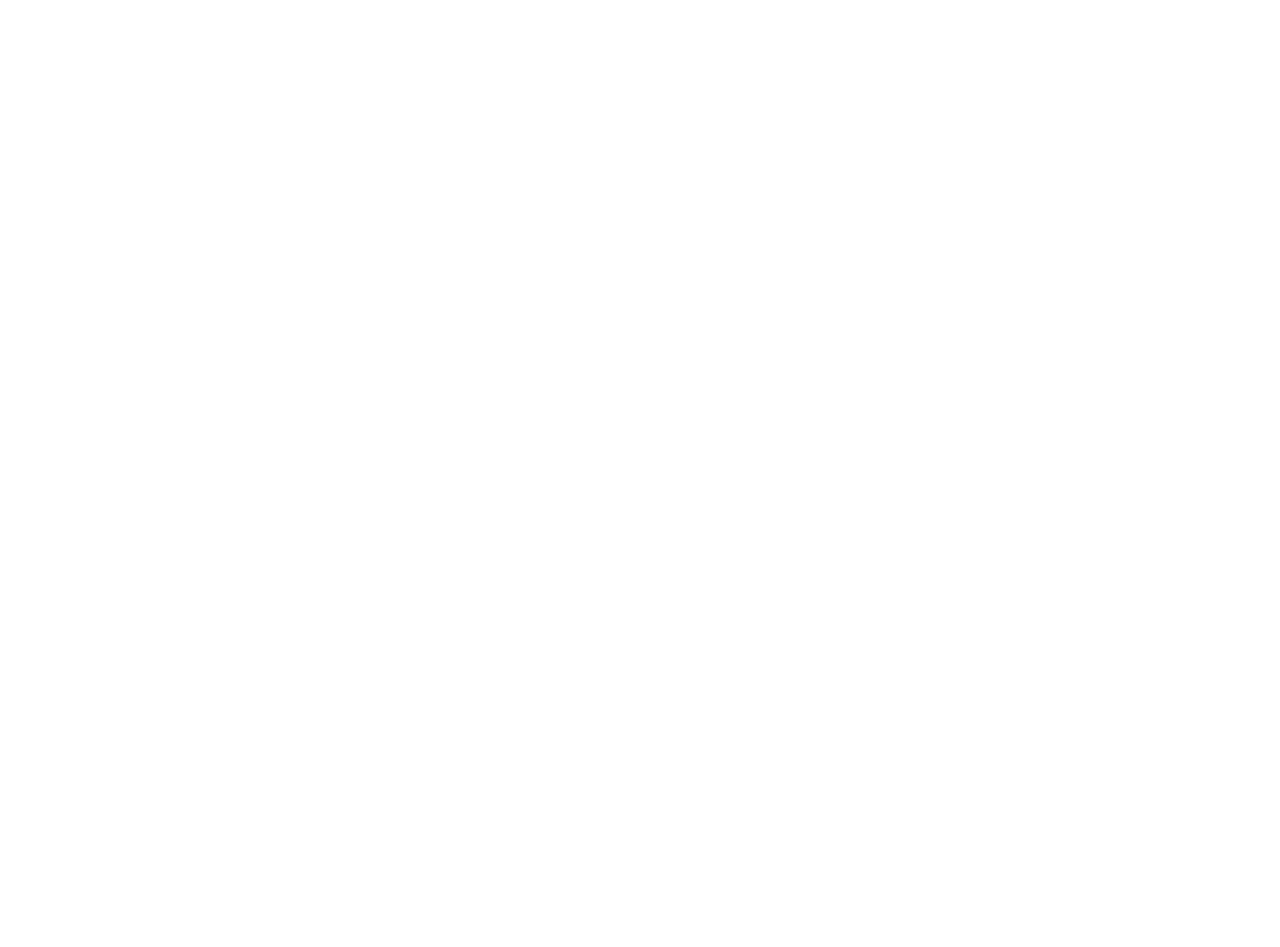
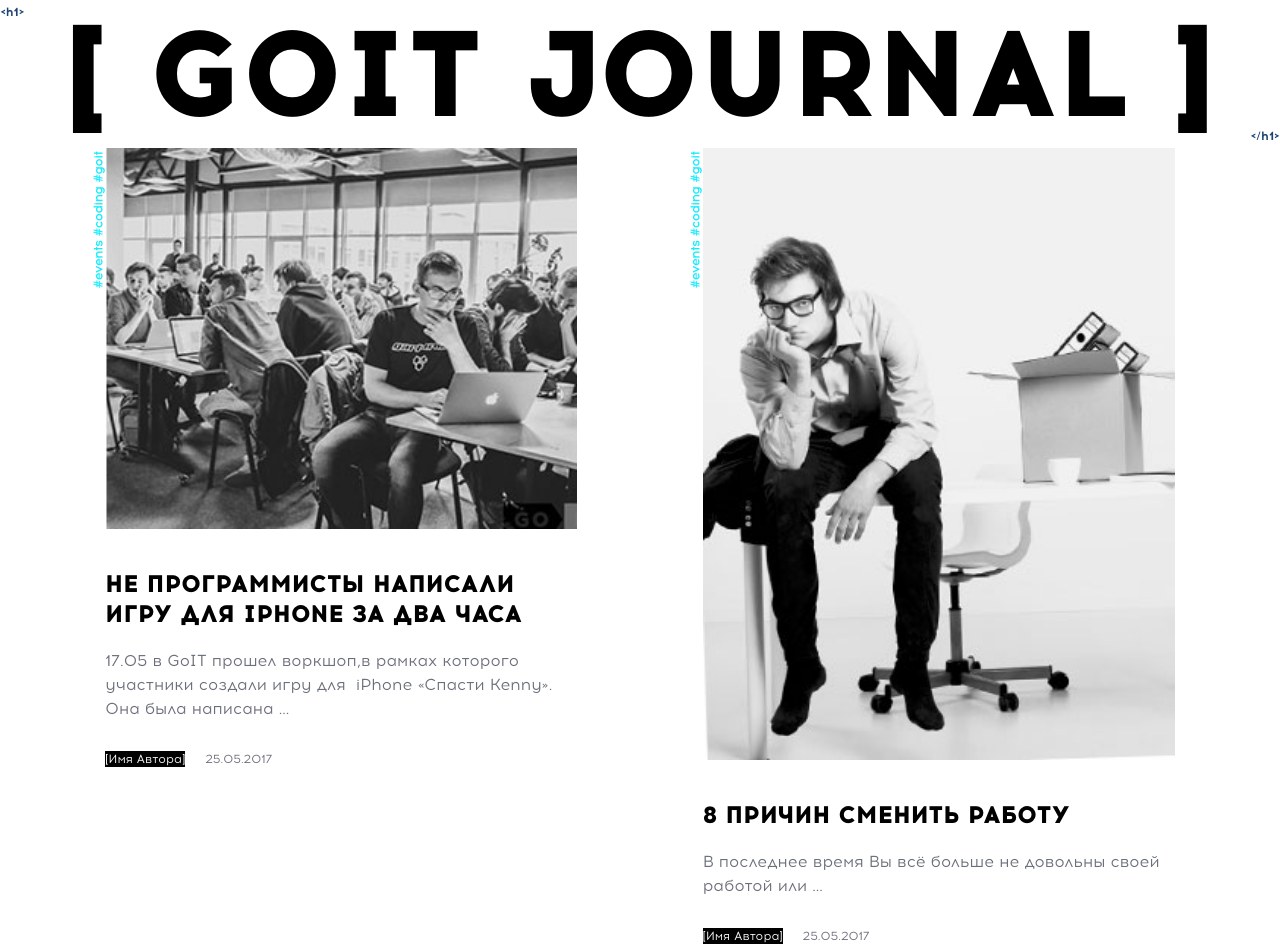
Before and after one commit to NadyaHristuk/Bootcamp4-FP, a plain HTML site: page src/index.html in a window 1280 px wide. Shown: the top 947 px of the page. Before the commit the page ends 800 px from the top, so only its background shows below. Drawn offline with nearby package versions, Linux system fonts and the light colour scheme; files that its build step writes are made by us from their sources.

Commit message:
main-journal

```diff
--- a/gulpfile.js
+++ b/gulpfile.js
@@ -88,7 +88,7 @@ gulp.task('watch', () => {
   // Следим за изменениями в любом html файле и вызываем таск 'html' на каждом изменении
   gulp.watch('./src/**/*.html', ['html']);
   // Следим за изменениями в любом sass файле и вызываем таск 'css' на каждом изменении
-  gulp.watch('./src/sass/**/*.scss', ['css']);
+  gulp.watch('./src/scss/**/*.scss', ['css']);
   // Следим за изменениями картинок и вызываем таск 'img' на каждом изменении
   gulp.watch('./src/images/**/*.*', ['img']);
   // Следим за изменениями в шрифтах и вызываем таск 'fonts' на каждом изменении
--- /dev/null
+++ b/src/html/main-journal.html
@@ -0,0 +1,87 @@
+<main class="b-main-journal">
+            <h2 class="b-journal-top-text">[ GoIT journal ]</h2>
+    <div class="b-journal__media">
+        <article class="b-journal-article">
+            <div class="b-journal-article__picture">
+                <picture>
+                    <source media="(min-width:320px)" srcset="../images/art-1.jpg 320w">
+                    <img src="../images/art-1.jpg" alt="article-1">
+                </picture>
+            </div>
+            <section class="b-journal__section">
+                <h3 class="title-third b-journal-article--title-third">Не программисты написали игру для iPhone за два часа</h3>
+                <p class="b-journal__text">17.05 в GoIT прошел воркшоп,в рамках которого участники создали игру для  iPhone «Спасти Kenny». Oна была написана ...
+                <p class="b-journal__text-bot"><span class="b-journal__text-bot-name">[Имя автора]</span>25.05.2017</p></p>
+            </section>
+        </article>
+
+
+        <article class="b-journal-article">
+            <div class="b-journal-article__picture">
+                <picture>
+                    <source media="(min-width:320px)" srcset="../images/art-2.jpg 320w">
+                    <img src="../images/art-2.jpg" alt="article-2">
+                </picture>
+            </div>
+            <section class="b-journal__section">
+                <h3 class="title-third b-journal-article--title-third">8 причин сменить работу</h3>
+                <p class="b-journal__text">В последнее время Вы всё больше не довольны своей работой или ...
+                <p class="b-journal__text-bot"><span class="b-journal__text-bot-name">[Имя автора]</span>25.05.2017</p></p>
+            </section>
+        </article>
+
+    <article class="b-journal-article">
+        <div class="b-journal-article__picture">
+            <picture>
+                <source media="(min-width:320px)" srcset="../images/art-3.jpg 320w">
+                <img src="../images/art-3.jpg" alt="article-3">
+            </picture>
+        </div>
+        <section class="b-journal__section">
+            <h3 class="title-third b-journal-article--title-third">История успеха выпускника</h3>
+            <p class="b-journal__text">Когда студент заканчивает обучение, то у него всегда есть ...
+            <p class="b-journal__text-bot"><span class="b-journal__text-bot-name">[Имя автора]</span>25.05.2017</p></p>
+        </section>
+    </article>
+        <article class="b-journal-article">
+            <div class="b-journal-article__picture">
+                <picture>
+                    <source media="(min-width:320px)" srcset="../images/art-4.jpg 320w">
+                    <img src="../images/art-4.jpg" alt="article-4">
+                </picture>
+            </div>
+            <section class="b-journal__section">
+                <h3 class="title-third b-journal-article--title-third">История GoIT: обучить 2000 человек за 200 долларов</h3>
+                <p class="b-journal__text">Меня зовут Андрей Пивоваров, мне 27 лет и ровно два года назад мы с партнерами вложили 10 000 гривен ...
+                <p class="b-journal__text-bot"><span class="b-journal__text-bot-name">[Имя автора]</span>25.05.2017</p></p>
+            </section>
+        </article>
+        <article class="b-journal-article">
+            <div class="b-journal-article__picture">
+                <picture>
+                    <source media="(min-width:320px)" srcset="../images/art-5.jpg 320w">
+                    <img src="../images/art-5.jpg" alt="article-5">
+                </picture>
+            </div>
+            <section class="b-journal__section">
+                <h3 class="title-third b-journal-article--title-third">Тестирование
+                    от А до Я</h3>
+                <p class="b-journal__text">В пятницу, 19 мая, в GoIT прошел QA Workshop «Тестирование ...
+                <p class="b-journal__text-bot"><span class="b-journal__text-bot-name">[Имя автора]</span>25.05.2017</p></p>
+            </section>
+        </article>
+        <article class="b-journal-article">
+            <div class="b-journal-article__picture">
+                <picture>
+                    <source media="(min-width:320px)" srcset="../images/art-6.jpg 320w">
+                    <img src="../images/art-6.jpg" alt="article-6">
+                </picture>
+            </div>
+            <section class="b-journal__section">
+                <h3 class="title-third b-journal-article--title-third">Группа GoFrontend #8 презентовала свои выпускные проекты</h3>
+                <p class="b-journal__text">20 мая в стенах GoIT мы праздновали замечательное мероприятие — выпускной студентов GoFrontend#8. В рамках выпускного студенты ...
+                <p class="b-journal__text-bot"><span class="b-journal__text-bot-name">[Имя автора]</span>25.05.2017</p></p>
+            </section>
+        </article>
+    </div>
+</main>
--- /dev/null
+++ b/src/scss/_main-journal.scss
@@ -0,0 +1,137 @@
+
+.b-main-journal-top {
+    max-width: rem(555);
+    padding: rem(10);
+}
+
+.b-journal-top-text {
+    font-family: "AcromExtrabold", sans-serif;
+    font-size: rem(50);
+    color: $title;
+    text-transform: uppercase;
+    line-height: rem(50);
+    display: block;
+    text-align: center;
+}
+
+.b-journal-top-text::before {
+    //max-width: rem(555);
+    font-family: 'AcromBold', sans-serif;
+    font-size: rem(12);
+    color: $dark-blue;
+    //margin: rem(10) auto;
+    content: "<h1>";
+    left: rem(5);
+    top: rem(10);
+    display: flex;
+    justify-content: flex-start;
+    line-height: 1.5rem;
+    text-transform: none;
+}
+
+.b-journal-top-text:after {
+    font-family: "AcromBold", sans-serif;
+    font-size: rem(12);
+    color: $dark-blue;
+    //margin: rem(10) auto;
+    content: "</h1>";
+    right: rem(5);
+    bottom: rem(5);
+    display: flex;
+    justify-content: flex-end;
+    line-height: 1.5rem;
+    text-transform: none;
+}
+
+.b-journal-article__picture {
+    position: relative;
+
+    //display: flex;
+    //justify-content: flex-end;
+}
+.b-journal-article__picture:before {
+    font-family: "Acrom", sans-serif;
+    font-size: rem(12);
+    transform: rotate(270deg);
+    content: "#events  #coding   #goit";
+    color: $checkbox;
+    font-weight: bold;
+    display: block;
+    position: absolute;
+    left: -4.8rem;
+    top: 4rem;
+}
+
+.b-journal-article {
+    padding: 0 rem(20);
+    flex-basis: 40%;
+}
+
+.b-journal__section {
+    margin: rem(40) auto rem(70);
+}
+
+.b-journal__text {
+    font-family: "Acrom" ,sans-serif;
+    font-size: rem(16);
+    line-height: rem(24);
+    color: $main-text;
+    padding: rem(20) auto 0;
+    //display: block;
+    margin: rem(20) 0 0;
+}
+
+.b-journal__text-bot {
+    margin: rem(30) 0 0;
+    font-family: "Acrom" ,sans-serif;
+    font-size: rem(12);
+    color: $main-text;
+}
+
+.b-journal__text-bot-name {
+    background-color: $title;
+    margin-right: rem(20);
+    text-transform: capitalize;
+    font-family: "Acrom", sans-serif;
+    font-size: rem(12);
+    color: $white;
+}
+
+.b-main-journal-article--title-third {
+    //position
+}
+
+@media (min-width: 480px) {
+    .b-journal-top-text {
+        font-size: rem(70);
+        line-height: rem(70);
+    }
+}
+
+@media (min-width: 768px) {
+    .b-journal-top-text {
+        font-size: 5.7rem;
+        line-height: rem(80);
+    }
+
+    .b-journal__media {
+        display: flex;
+        justify-content: center;
+        flex-wrap: wrap;
+        justify-content: space-evenly;
+    }
+}
+
+@media (min-width: 960px) {
+    .b-journal-top-text {
+        font-size: 7rem;
+        line-height: rem(100);
+    }
+}
+
+@media (min-width: 1024px) {
+    .b-journal-top-text {
+        font-size: 7.6rem;
+        line-height: rem(100);
+    }
+}
--- a/src/scss/_var.scss
+++ b/src/scss/_var.scss
@@ -39,7 +39,11 @@ $background-word:rgba(0, 0, 0, .05);
     padding: 0;
     box-sizing: border-box;
 }
-
+img {
+    max-width: 100%;
+    display: block;
+    height: auto;
+}
 .title-main {
     font-family: "AcromExtrabold" ,sans-serif;
         font-size: rem(100);
--- a/src/scss/main.scss
+++ b/src/scss/main.scss
@@ -1,4 +1,5 @@
 @import "var";
+@import "main-journal";
 
 body {
     background-color: #fff;
```
Also changed, not shown: src/index.html (+1 -1 lines), src/images/art-1.jpg (added), src/images/art-2.jpg (added), src/images/art-3.jpg (added), src/images/art-4.jpg (added), src/images/art-5.jpg (added), src/images/art-6.jpg (added).
